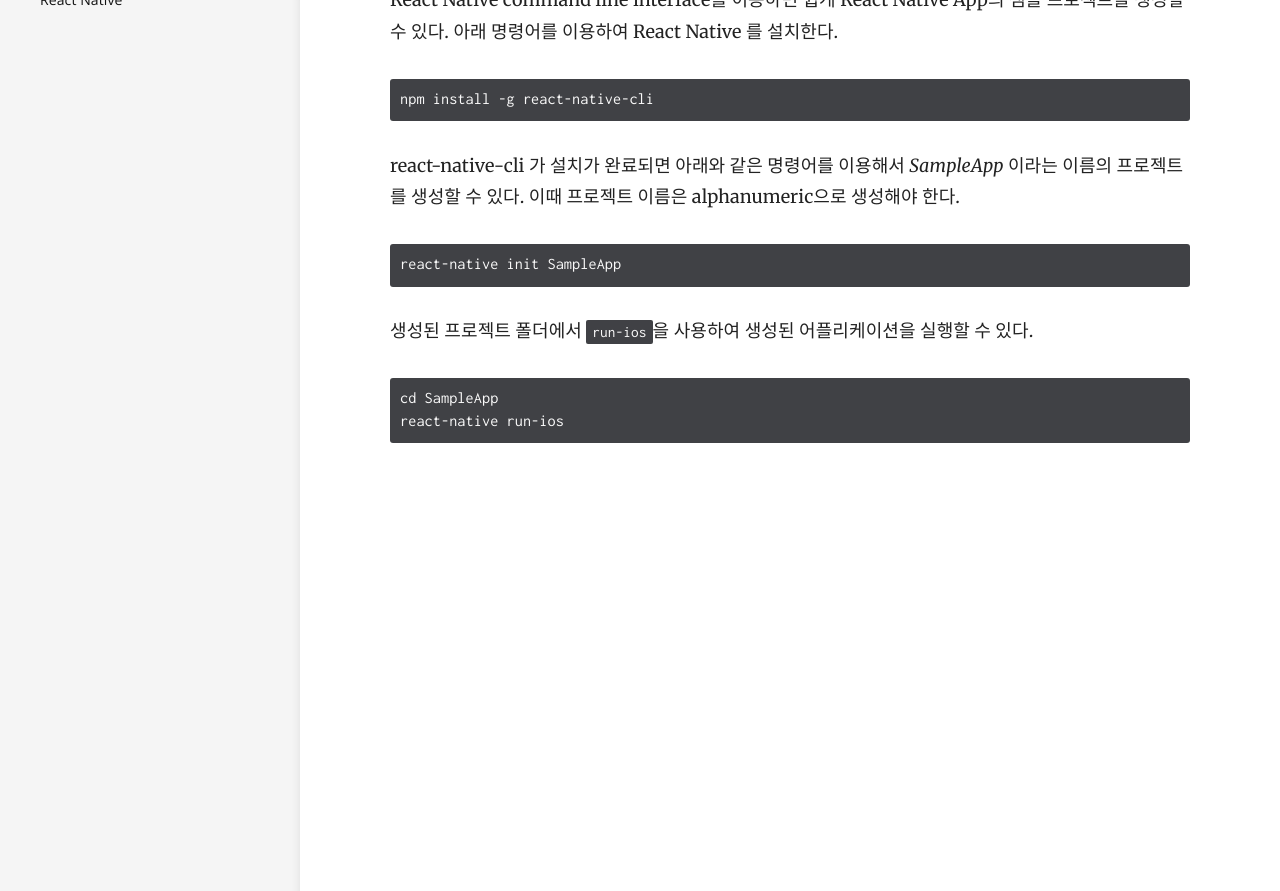
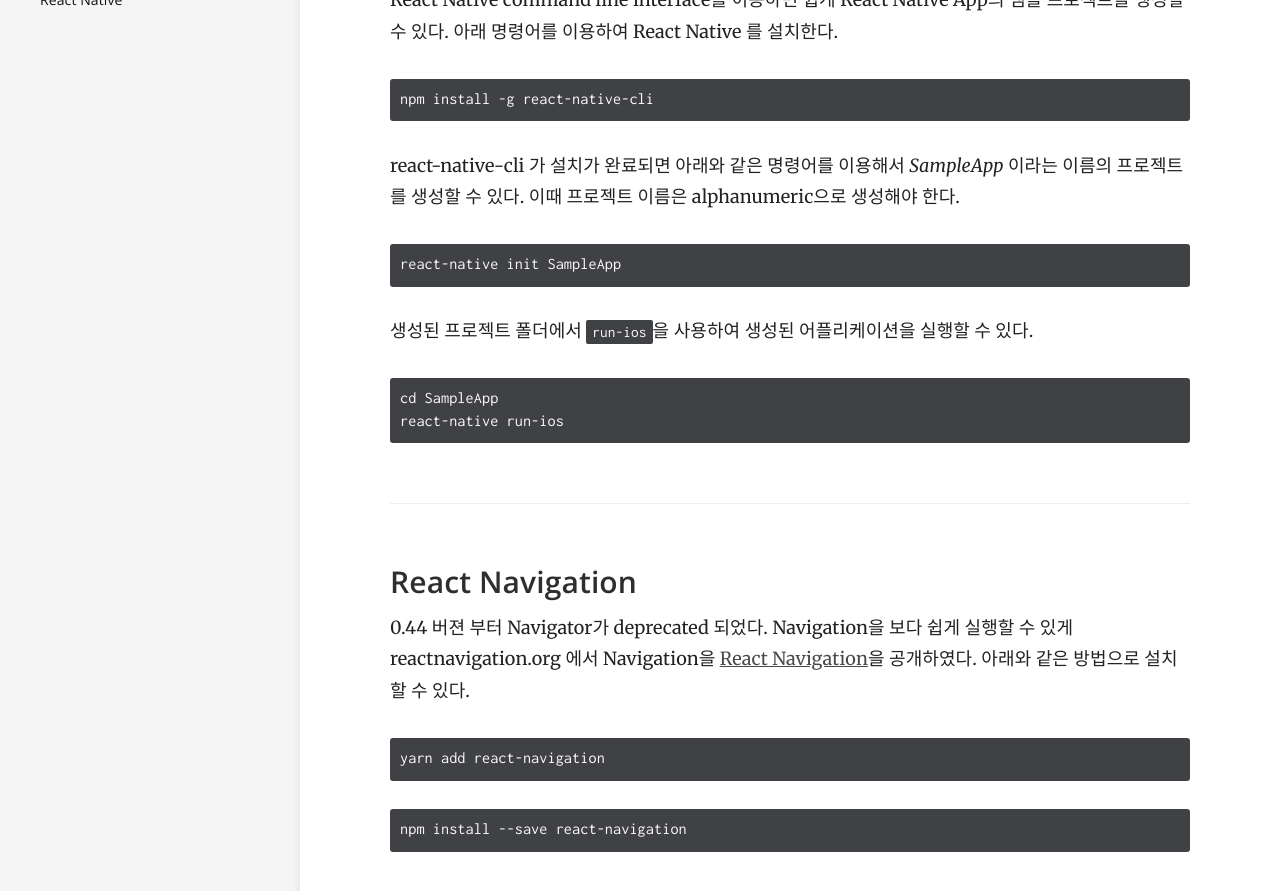
Before and after one commit to S5Platform/s5Platform.github.io, a Jekyll site: the page built from _docs/3.react-native/react_native.md, in a window 1280 px wide and 900 px high, scrolled down 611 px. Shown: the top 891 px of the window. Built offline with Jekyll 4.4.1, drawn with Linux system fonts in a browser that asks for light colours.

Commit message:
Add doc for react navigation

````diff
--- a/_docs/3.react-native/react_native.md
+++ b/_docs/3.react-native/react_native.md
@@ -32,3 +32,15 @@
 cd SampleApp
 react-native run-ios
 ```
+
+### React Navigation
+
+0.44 버젼 부터 Navigator가 deprecated 되었다. Navigation을 보다 쉽게 실행할 수 있게 reactnavigation.org 에서 Navigation을 [React Navigation](https://reactnavigation.org/)을 공개하였다. 아래와 같은 방법으로 설치할 수 있다.
+
+```
+yarn add react-navigation
+```
+
+```
+npm install --save react-navigation
+```
````
